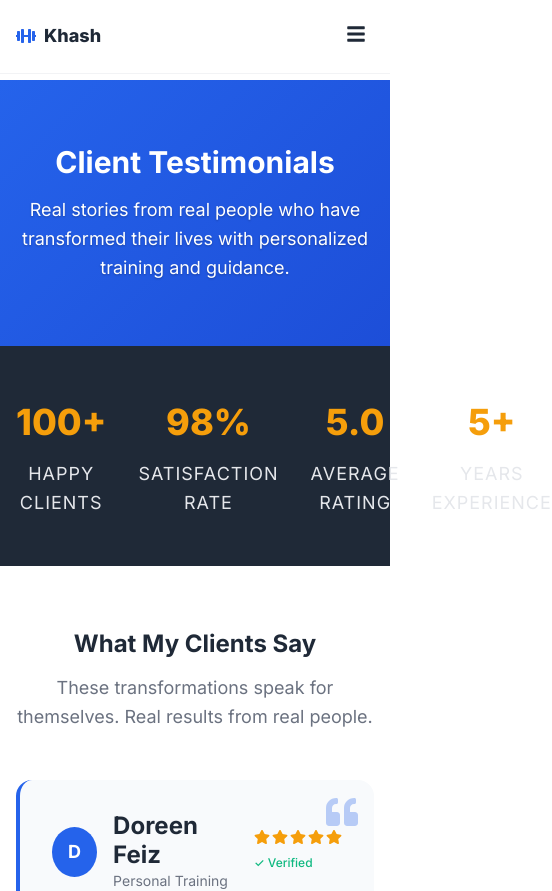
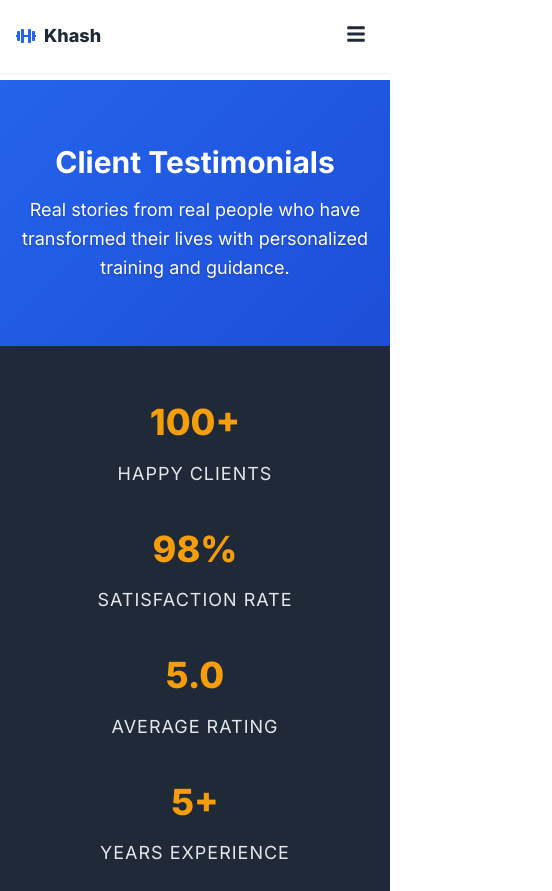
Before and after one commit to kmodabber/trainer-website-client, a React (Create React App) app: page /testimonials in a window 390 px wide. Shown: the top 891 px of the page, 552 px wide, since content can reach past the window. Built offline with nearby package versions, Linux system fonts and the light colour scheme; the HTML template or start-up script is replaced by a standard one.

Commit message:
perf: webp + responsive images, long cache, prefetch testimonials

```diff
--- a/public/index.html
+++ b/public/index.html
@@ -3,7 +3,7 @@
   <head>
     <meta charset="utf-8" />
     <link rel="icon" href="%PUBLIC_URL%/favicon.ico" />
-    <meta name="viewport" content="width=device-width, initial-scale=1" />
+    <meta name="viewport" content="width=device-width, initial-scale=1, maximum-scale=5" />
     <meta name="theme-color" content="#000000" />
     <meta
       name="description"
@@ -34,6 +34,9 @@
     <link rel="preconnect" href="https://fonts.gstatic.com" crossorigin>
     <link href="https://fonts.googleapis.com/css2?family=Inter:wght@300;400;500;600;700;800&display=swap" rel="stylesheet">
 
+    <!-- Preload critical images -->
+    <link rel="preload" href="%PUBLIC_URL%/profilephoto.JPG" as="image" fetchpriority="high">
+
     <title>Khash - Professional Personal Trainer</title>
   </head>
   <body>
--- a/src/index.css
+++ b/src/index.css
@@ -197,10 +197,21 @@ p {
 .bg-dark { background-color: var(--dark); }
 .bg-light { background-color: var(--light); }
 
+/* Image optimization */
+img {
+  max-width: 100%;
+  height: auto;
+  display: block;
+}
+
+img[loading="lazy"] {
+  content-visibility: auto;
+}
+
 /* Responsive design */
 @media (max-width: 768px) {
   .container {
-    padding: 0 var(--spacing-sm);
+    padding: 0 var(--spacing-md);
   }
 
   .grid-cols-2,
@@ -212,9 +223,21 @@ p {
   h1 { font-size: var(--font-size-4xl); }
   h2 { font-size: var(--font-size-3xl); }
   h3 { font-size: var(--font-size-2xl); }
+
+  section {
+    padding: var(--spacing-xl) 0;
+  }
+
+  .section-lg {
+    padding: var(--spacing-xl) 0;
+  }
 }
 
 @media (max-width: 480px) {
+  .container {
+    padding: 0 var(--spacing-sm);
+  }
+
   .btn-lg {
     padding: var(--spacing-sm) var(--spacing-md);
     font-size: var(--font-size-base);
@@ -223,4 +246,12 @@ p {
   h1 { font-size: var(--font-size-3xl); }
   h2 { font-size: var(--font-size-2xl); }
   h3 { font-size: var(--font-size-xl); }
+
+  section {
+    padding: var(--spacing-lg) 0;
+  }
+
+  .section-lg {
+    padding: var(--spacing-lg) 0;
+  }
 }
--- /dev/null
+++ b/src/optimizations.css
@@ -0,0 +1,26 @@
+/* Global image and video optimizations */
+img, video {
+  max-width: 100%;
+  height: auto;
+  display: block;
+}
+
+/* Remove tap highlight on mobile */
+* {
+  -webkit-tap-highlight-color: transparent;
+}
+
+/* Ensure proper aspect ratio is maintained during image load */
+img {
+  aspect-ratio: attr(width) / attr(height);
+}
+
+/* Improve font loading performance */
+html {
+  font-display: swap;
+}
+
+/* Reduce layout shift from link underlines */
+a {
+  text-underline-offset: 0.2em;
+}
--- a/src/pages/About.js
+++ b/src/pages/About.js
@@ -92,6 +92,11 @@ const About = () => {
                   src="/TopOfAbout.JPG"
                   alt="Khash - Bodybuilding stage photo"
                   className="about-hero-profile-photo"
+                  loading="eager"
+                  fetchpriority="high"
+                  width="380"
+                  height="420"
+                  decoding="async"
                 />
               </div>
             </motion.div>
@@ -149,6 +154,10 @@ const About = () => {
                   src="/BottomOfAbout.JPEG"
                   alt="Khash bodybuilding competition photo"
                   className="about-bottom-photo"
+                  loading="lazy"
+                  width="520"
+                  height="auto"
+                  decoding="async"
                 />
               </div>
             </motion.div>
--- a/src/pages/Home.js
+++ b/src/pages/Home.js
@@ -93,6 +93,11 @@ const Home = () => {
                   src="/profilephoto.JPG"
                   alt="Khash - Professional Personal Trainer"
                   className="profile-photo"
+                  loading="eager"
+                  fetchpriority="high"
+                  width="400"
+                  height="400"
+                  decoding="async"
                 />
               </div>
             </motion.div>
@@ -195,6 +200,10 @@ const Home = () => {
                   src="/BottomOFHome.JPEG"
                   alt="Khash bodybuilding stage photo"
                   className="home-bottom-photo"
+                  loading="lazy"
+                  width="420"
+                  height="auto"
+                  decoding="async"
                 />
               </div>
             </motion.div>
--- /dev/null
+++ b/src/pages/Testimonials.css
@@ -0,0 +1,99 @@
+/* Testimonials Page */
+.testimonials-page {
+  padding-top: 80px;
+}
+
+/* Testimonials Hero */
+.testimonials-hero {
+  padding: 4rem 0;
+}
+
+/* Testimonials Content */
+.testimonials-content {
+  padding: 4rem 0;
+}
+
+/* Testimonials Grid */
+.testimonials-grid {
+  display: grid;
+  grid-template-columns: repeat(auto-fit, minmax(min(100%, 350px), 1fr));
+  gap: 2rem;
+}
+
+/* Testimonials Stats */
+.testimonials-stats {
+  background: #1f2937;
+  color: white;
+  padding: 3rem 0;
+}
+
+.testimonials-stats-grid {
+  display: grid;
+  grid-template-columns: repeat(auto-fit, minmax(min(100%, 200px), 1fr));
+  gap: 2rem;
+}
+
+/* Testimonials CTA */
+.testimonials-cta {
+  padding: 4rem 0;
+}
+
+/* Responsive Design */
+@media (max-width: 768px) {
+  .testimonials-page {
+    padding-top: 70px;
+  }
+
+  .testimonials-hero {
+    padding: 3rem 0;
+  }
+
+  .testimonials-content {
+    padding: 3rem 0;
+  }
+
+  .testimonials-grid {
+    grid-template-columns: 1fr;
+    gap: 1.5rem;
+  }
+
+  .testimonials-stats {
+    padding: 2rem 0;
+  }
+
+  .testimonials-stats-grid {
+    grid-template-columns: repeat(2, 1fr);
+    gap: 1.5rem;
+  }
+
+  .testimonials-cta {
+    padding: 3rem 0;
+  }
+}
+
+@media (max-width: 480px) {
+  .testimonials-hero {
+    padding: 2rem 0;
+  }
+
+  .testimonials-content {
+    padding: 2rem 0;
+  }
+
+  .testimonials-stats {
+    padding: 1.5rem 0;
+  }
+
+  .testimonials-stats-grid {
+    grid-template-columns: 1fr;
+    gap: 1.5rem;
+  }
+
+  .testimonials-grid {
+    gap: 1rem;
+  }
+
+  .testimonials-cta {
+    padding: 2rem 0;
+  }
+}
--- a/src/pages/Testimonials.js
+++ b/src/pages/Testimonials.js
@@ -1,13 +1,11 @@
-import React, { useState, useEffect } from 'react';
+import React from 'react';
 import { motion } from 'framer-motion';
 import { FaStar, FaQuoteLeft, FaUser, FaCalendarAlt } from 'react-icons/fa';
+import './Testimonials.css';
 
 const Testimonials = () => {
-  const [testimonials, setTestimonials] = useState([]);
-  const [loading, setLoading] = useState(true);
-
-  // Sample testimonials data
-  const sampleTestimonials = [
+  // Testimonials data - static, no loading needed
+  const testimonials = [
     {
       id: '1',
       name: 'Doreen Feiz',
@@ -37,14 +35,6 @@ const Testimonials = () => {
     }
   ];
 
-  useEffect(() => {
-    // Simulate loading testimonials
-    setTimeout(() => {
-      setTestimonials(sampleTestimonials);
-      setLoading(false);
-    }, 1000);
-  }, []);
-
   const renderStars = (rating) => {
     return [...Array(5)].map((_, index) => (
       <FaStar
@@ -65,21 +55,11 @@ const Testimonials = () => {
     });
   };
 
-  if (loading) {
-    return (
-      <div className="testimonials-page" style={{ paddingTop: '80px', minHeight: '100vh', display: 'flex', alignItems: 'center', justifyContent: 'center' }}>
-        <div style={{ textAlign: 'center' }}>
-          <div className="loading" style={{ width: '40px', height: '40px', margin: '0 auto 1rem' }}></div>
-          <p>Loading testimonials...</p>
-        </div>
-      </div>
-    );
-  }
 
   return (
     <div className="testimonials-page" style={{ paddingTop: '80px' }}>
       {/* Hero Section */}
-      <section style={{
+      <section className="testimonials-hero" style={{
         background: 'linear-gradient(135deg, #2563eb 0%, #1d4ed8 100%)',
         color: 'white',
         padding: '4rem 0',
@@ -100,9 +80,9 @@ const Testimonials = () => {
       </section>
 
       {/* Stats Section */}
-      <section style={{ background: '#1f2937', color: 'white', padding: '3rem 0' }}>
+      <section className="testimonials-stats" style={{ background: '#1f2937', color: 'white', padding: '3rem 0' }}>
         <div className="container">
-          <div className="grid grid-cols-4" style={{ display: 'grid', gridTemplateColumns: 'repeat(4, 1fr)', gap: '2rem' }}>
+          <div className="testimonials-stats-grid" style={{ display: 'grid', gridTemplateColumns: 'repeat(auto-fit, minmax(min(100%, 200px), 1fr))', gap: '2rem' }}>
             <motion.div
               initial={{ opacity: 0, y: 30 }}
               whileInView={{ opacity: 1, y: 0 }}
@@ -167,7 +147,7 @@ const Testimonials = () => {
       </section>
 
       {/* Testimonials Grid */}
-      <section style={{ padding: '4rem 0' }}>
+      <section className="testimonials-content" style={{ padding: '4rem 0' }}>
         <div className="container">
           <motion.div
             initial={{ opacity: 0, y: 30 }}
@@ -182,7 +162,7 @@ const Testimonials = () => {
             </p>
           </motion.div>
 
-          <div style={{ display: 'grid', gridTemplateColumns: 'repeat(auto-fit, minmax(350px, 1fr))', gap: '2rem' }}>
+          <div className="testimonials-grid" style={{ display: 'grid', gridTemplateColumns: 'repeat(auto-fit, minmax(min(100%, 350px), 1fr))', gap: '2rem' }}>
             {testimonials.map((testimonial, index) => (
               <motion.div
                 key={testimonial.id}
@@ -272,7 +252,7 @@ const Testimonials = () => {
       </section>
 
       {/* CTA Section */}
-      <section style={{
+      <section className="testimonials-cta" style={{
         background: 'linear-gradient(135deg, #f59e0b 0%, #d97706 100%)',
         color: 'white',
         textAlign: 'center',
```
Also changed, not shown: src/components/ScrollToTop.js (line endings or trailing spaces).
